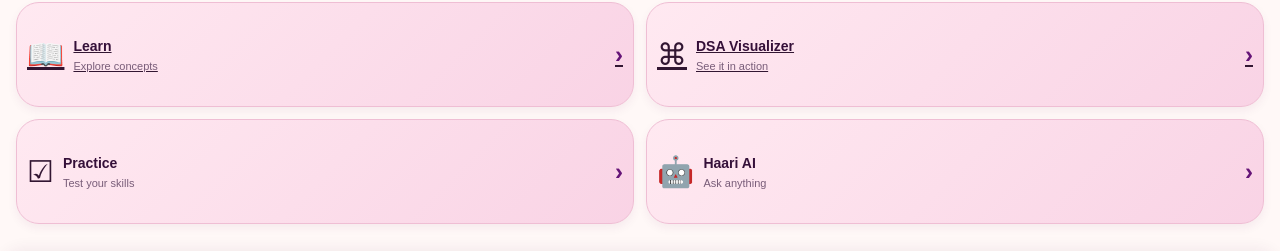
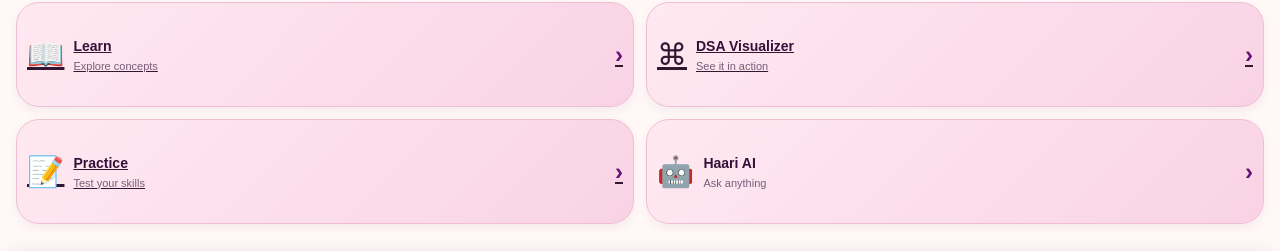
Before and after one commit to haari-codes/Haari_codes_app, a plain HTML site: page index.html in a window 1280 px wide. Shown: the part 468-719 px from the top of the page. Drawn offline with Linux system fonts and the light colour scheme.

Commit message:
Replace Practice button with a link
Removed button for Practice section and replaced it with a link.

```diff
--- a/index.html
+++ b/index.html
@@ -181,17 +181,17 @@
     </span>
     <b>›</b>
 </a>
+<a href="practice.html" class="feature-card">
+    <span class="feature-icon icon-practice">📝</span>
+    <span>
+        <strong>Practice</strong>
+        <small>Test your skills</small>
+    </span>
+    <b>›</b>
+</a>
 
 
 
-    <button class="feature-card" onclick="openSection('Practice')">
-        <span class="feature-icon icon-practice">☑</span>
-        <span>
-            <strong>Practice</strong>
-            <small>Test your skills</small>
-        </span>
-        <b>›</b>
-    </button>
 
     <button class="feature-card" onclick="openSection('Haari AI')">
         <span class="feature-icon icon-ai">🤖</span>
```
